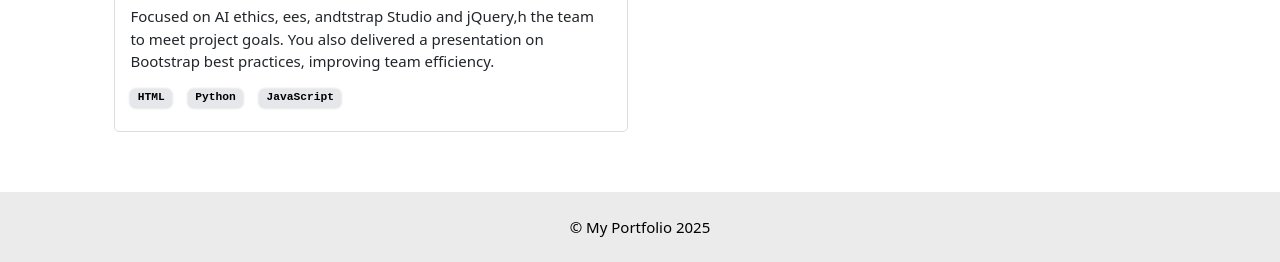
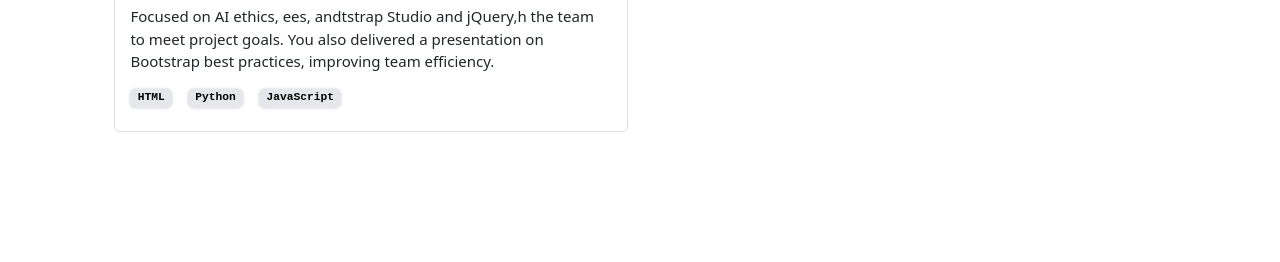
Before and after one commit to Moustafax2/PersonalWebsite, a plain HTML site: page index.html in a window 1280 px wide. Shown: the part 1553-1815 px from the top of the page. After the commit the page ends 1745 px from the top, so only its background shows below. Drawn offline with nearby package versions, Linux system fonts and the light colour scheme.

Commit message:
testing deployment

```diff
--- a/index.html
+++ b/index.html
@@ -321,9 +321,7 @@
 
     </main>
 
-    <footer class="py-4">
-        <p class="m-0">&copy; My Portfolio 2025 </p>
-    </footer>
+
     <!-- Bootstrap Bundle JS (includes Popper.js) -->
     <script src="script.js"></script>
     <script src="https://cdn.jsdelivr.net/npm/bootstrap@5.3.0-alpha1/dist/js/bootstrap.bundle.min.js"></script>
```
